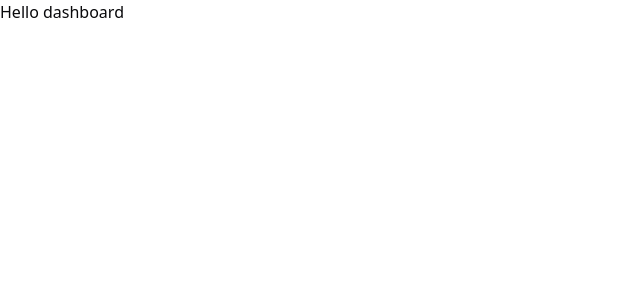
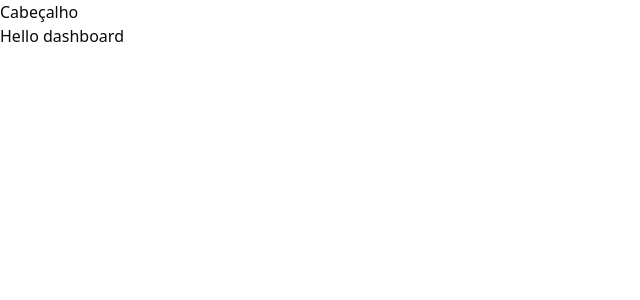
Before and after one commit to floccini/pizza.shop, a React (Vite) app: page / in a window 1280 px wide. Shown: the top 300 px of the page, without its empty margins (0-640 px from the left). Built offline with nearby package versions, Linux system fonts and the light colour scheme.

Commit message:
style(layout): added based layout for dashboard and sign-in pages

```diff
--- /dev/null
+++ b/src/pages/layouts/app.tsx
@@ -0,0 +1,13 @@
+import { Outlet } from 'react-router-dom'
+
+export function AppLayout() {
+  return (
+    <div>
+      <h1>Cabeçalho</h1>
+
+      <div>
+        <Outlet />
+      </div>
+    </div>
+  )
+}
--- /dev/null
+++ b/src/pages/layouts/auth.tsx
@@ -0,0 +1,13 @@
+import { Outlet } from 'react-router-dom'
+
+export function AuthLayout() {
+  return (
+    <div>
+      <h1>Autenticação</h1>
+
+      <div>
+        <Outlet />
+      </div>
+    </div>
+  )
+}
```
Also changed, not shown: src/routes.tsx (+17 -3 lines).
